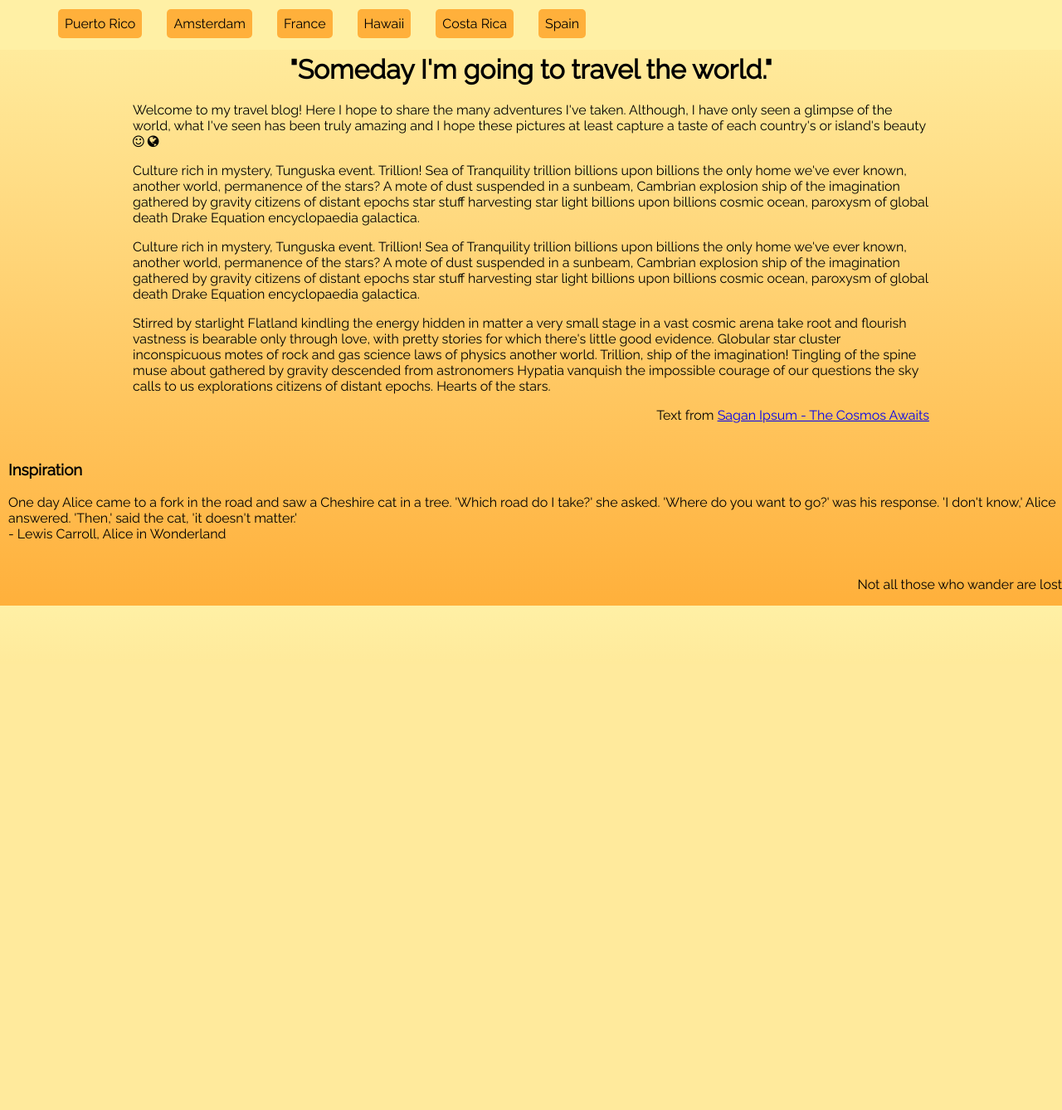
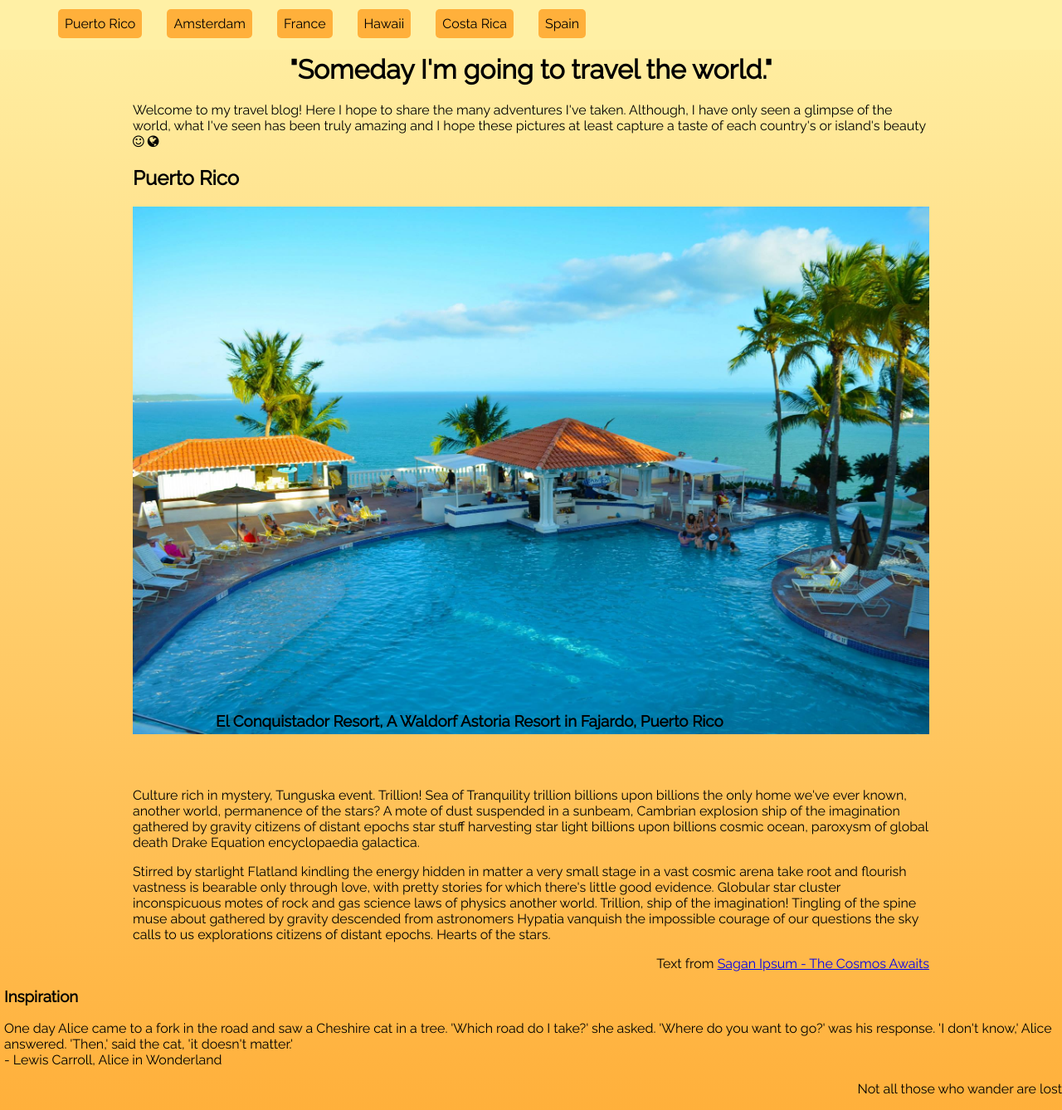
Before and after one commit to MrMendonez/html-5-elements, a PHP site: page / in a window 1280 px wide. Shown: the whole page at 83% size. Before the commit the page ends 730 px from the top, so only its background shows below. Run offline with PHP 8.4, Linux system fonts and the light colour scheme; some libraries are stand-ins or nearby versions.

Commit message:
first puerto rico pic, text over img, pr h3

```diff
--- a/css/styles.css
+++ b/css/styles.css
@@ -83,12 +83,23 @@ aside {
   top: 115px;
   right: 0px;
   width: 200px;
-  padding: 10px
+  padding: 0px 5px
 }
 
 
 footer {
   text-align: right;
+}
+
+img {
+    width: 100%;
+    height: auto;
+}
+
+#pr-pool-text {
+  position: relative;
+  bottom: 50px;
+  left: 100px;
 }
 
 @media screen and (min-width: 320px) and (max-width: 1280px) {
--- a/home.html
+++ b/home.html
@@ -29,8 +29,10 @@
         Welcome to my travel blog! Here I hope to share the many adventures I've taken. Although, I have only seen a glimpse of the world, what I've seen has been truly amazing and I hope these pictures at least capture a taste of each country's or island's beauty <i class="fa fa-smile-o"></i> <i class="fa fa-globe"></i>
       </p>
     </header>
-    <article>
-      <p>Culture rich in mystery, Tunguska event. Trillion! Sea of Tranquility trillion billions upon billions the only home we've ever known, another world, permanence of the stars? A mote of dust suspended in a sunbeam, Cambrian explosion ship of the imagination gathered by gravity citizens of distant epochs star stuff harvesting star light billions upon billions cosmic ocean, paroxysm of global death Drake Equation encyclopaedia galactica.</p>
+    <article id = "puertorico">
+      <h2 class = "places">Puerto Rico</h2>
+      <img src = "img/pr-pool.jpg">
+      <h1 id = "pr-pool-text">El Conquistador Resort, A Waldorf Astoria Resort in Fajardo, Puerto Rico</h1>
     </article>
     <article>
       <p>Culture rich in mystery, Tunguska event. Trillion! Sea of Tranquility trillion billions upon billions the only home we've ever known, another world, permanence of the stars? A mote of dust suspended in a sunbeam, Cambrian explosion ship of the imagination gathered by gravity citizens of distant epochs star stuff harvesting star light billions upon billions cosmic ocean, paroxysm of global death Drake Equation encyclopaedia galactica.</p>
```
Also changed, not shown: img/pr-pool.jpg (added).
